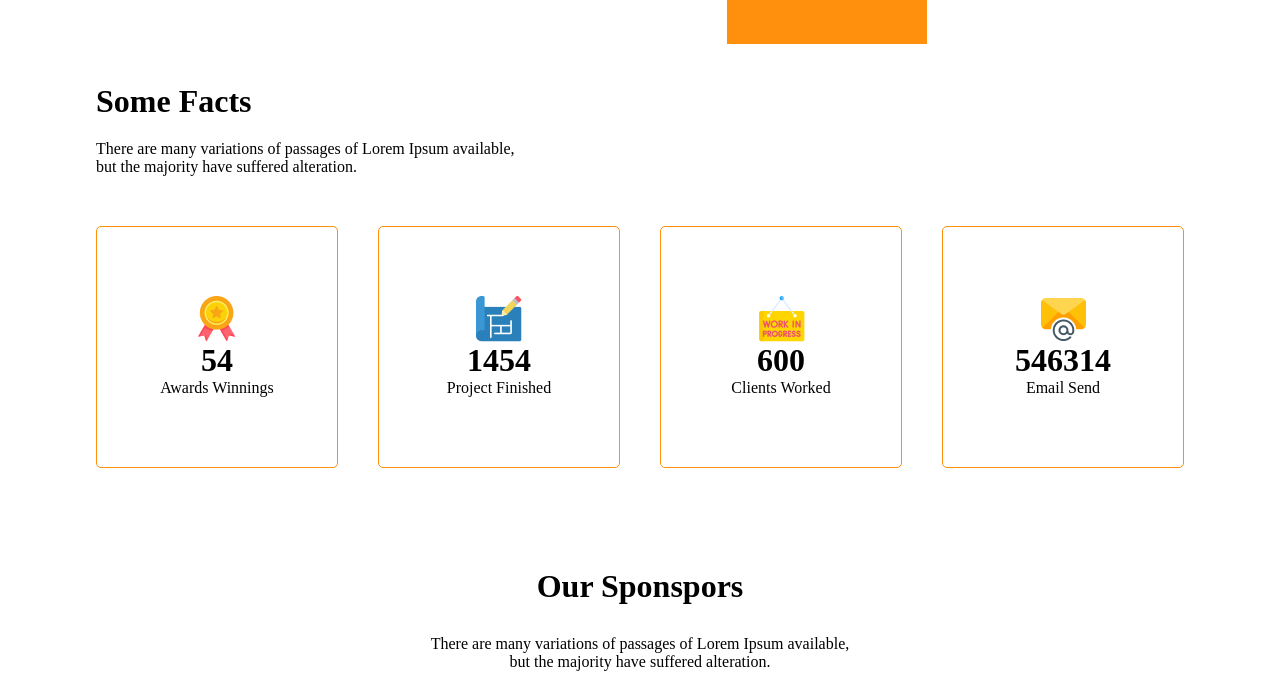
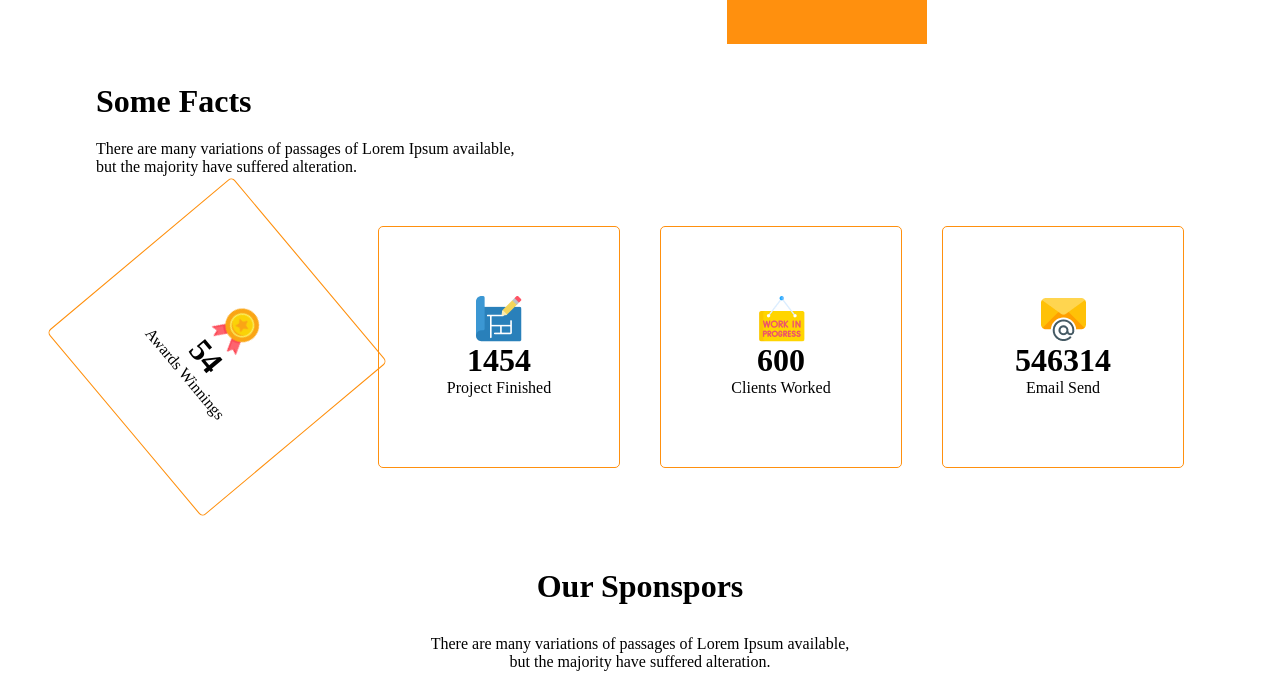
Before and after one commit to ismailmozumdar7/Secoend-Assainment, a plain HTML site: page index.html in a window 1280 px wide. In both pictures the pointer is over the element 217 px from the left and 2706 px from the top of the page. Shown: the part 2360-3039 px from the top of the page. Drawn offline with Linux system fonts and the light colour scheme.

Commit message:
all done

```diff
--- a/index.html
+++ b/index.html
@@ -119,6 +119,7 @@
                     <div>
                         <div class="Facts-container">
                             <div>
+                                <span></span>
                                 <img src="./images/icons/ribon.png" alt="">
                                 <h1>54</h1>
                                 <p>Awards Winnings</p>
--- a/styles/Style.css
+++ b/styles/Style.css
@@ -211,8 +211,8 @@ ul li a {
     display: flex;
     justify-content: space-between;
 
+
 }
-
 .Facts-container div {
     display: flex;
     flex-direction: column;
@@ -223,7 +223,10 @@ ul li a {
     border: 1px solid #FF900E;
     border-radius: 5px;
     margin-top: 50px;
-
+    transition: transform 2s;
+}
+.Facts-container div:hover {
+    transform: rotate(50deg);
 }
 
 .Sponspors-info {
```
